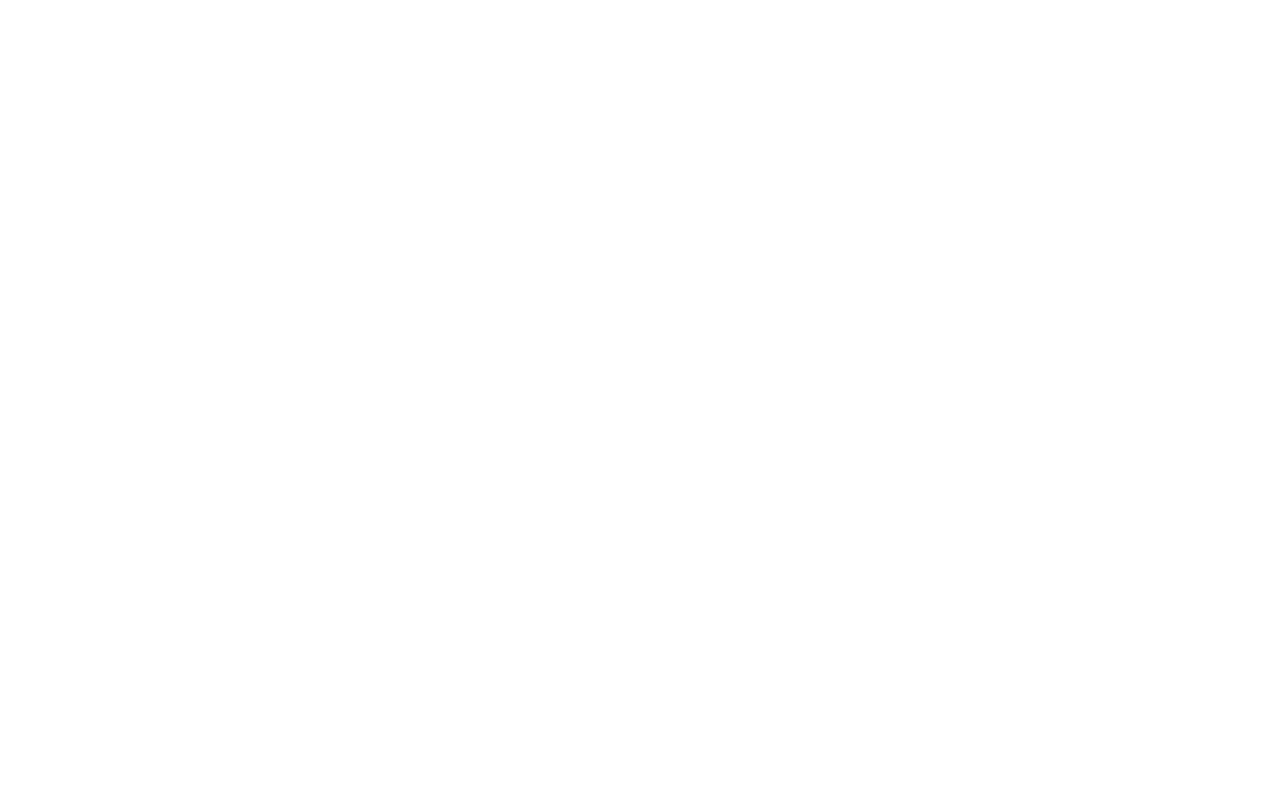
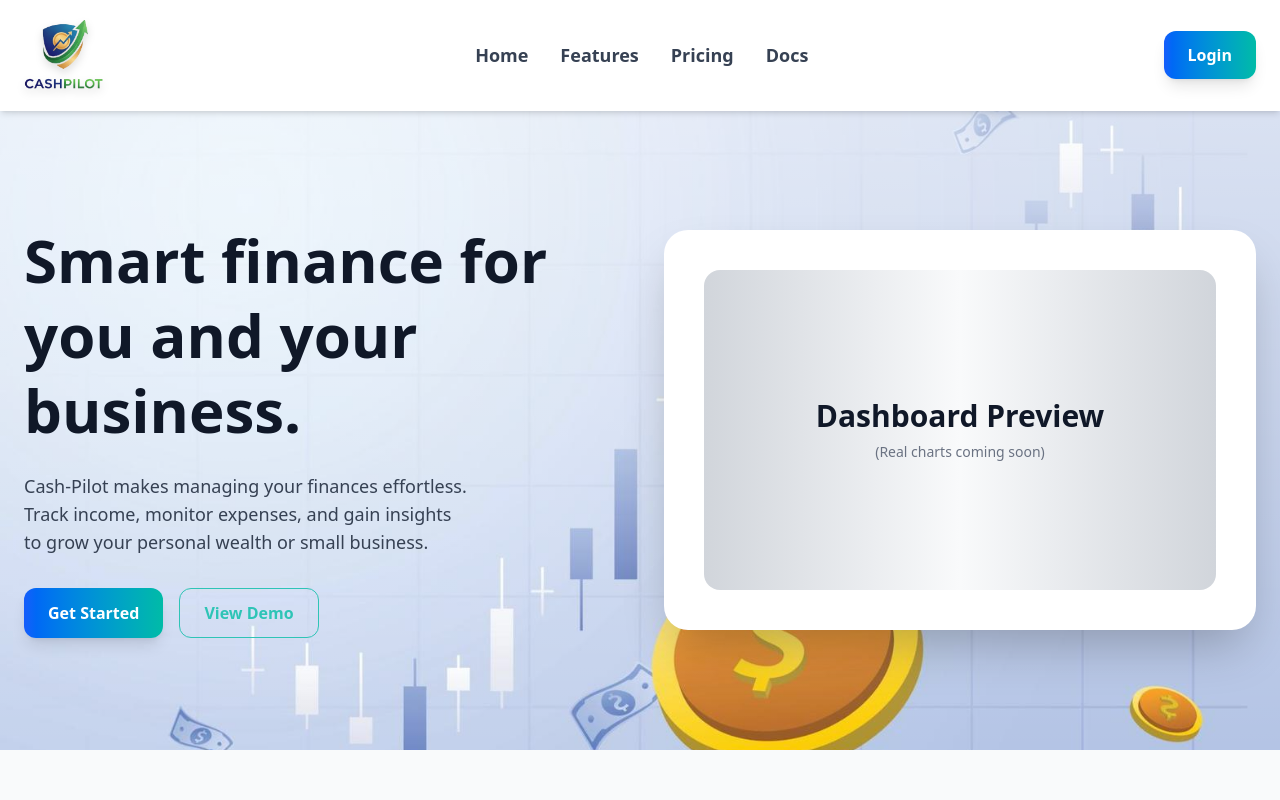
Before and after one commit to dilinichamikasilva/Cash_Pilot_Frontend, a React (Vite) app: page / in a window 1280 px wide. Before the commit this address had no page. Shown: the top 800 px of the page. Built offline with nearby package versions, Linux system fonts and the light colour scheme.

Commit message:
fix:change defualt route to static ui

```diff
--- a/src/routes/index.tsx
+++ b/src/routes/index.tsx
@@ -7,7 +7,7 @@
     return (
         <Router>
             <Routes>
-                <Route path="/home" element={<HomePage />} />
+                <Route path="/" element={<HomePage />} />
                 <Route path="/login" element={<Login />} />
                 <Route path="/register" element={<Register />} />
 
```
